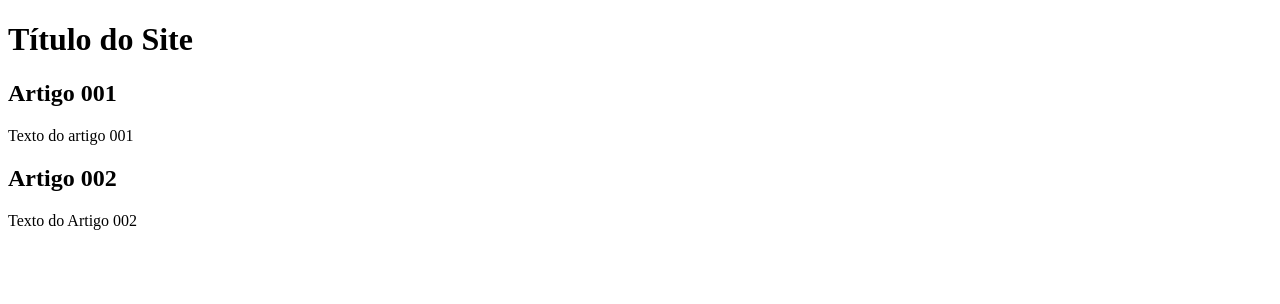
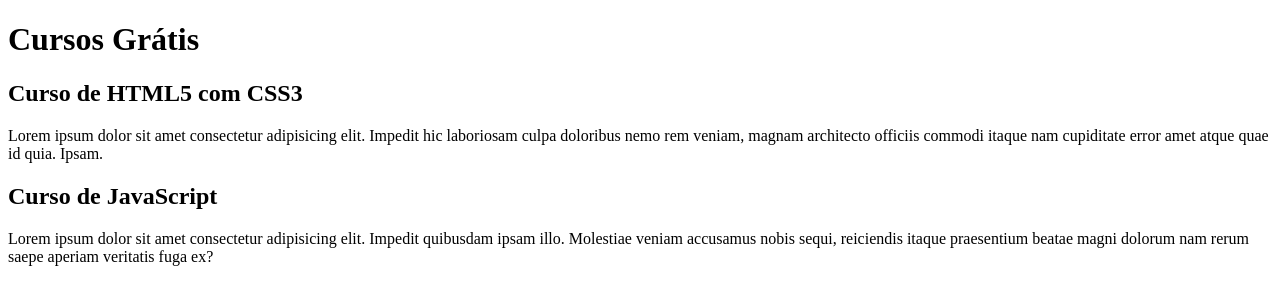
Before and after one commit to AndreIgnacio1986/projeto-site, a plain HTML site: page index.html in a window 1280 px wide. Drawn offline with Linux system fonts and the light colour scheme.

Commit message:
Started to write the content
I just gave name to some headers and added two loren

```diff
--- a/index.html
+++ b/index.html
@@ -8,15 +8,15 @@
 <body>
     <main>
         <header>
-            <h1>Título do Site</h1>
+            <h1>Cursos Grátis</h1>
         </header>
         <article>
-            <h2>Artigo 001</h2>
-            <p>Texto do artigo 001</p>
+            <h2>Curso de HTML5 com CSS3</h2>
+            <p>Lorem ipsum dolor sit amet consectetur adipisicing elit. Impedit hic laboriosam culpa doloribus nemo rem veniam, magnam architecto officiis commodi itaque nam cupiditate error amet atque quae id quia. Ipsam.</p>
         </article>
         <article>
-            <h2>Artigo 002</h2>
-            <p>Texto do Artigo 002</p>
+            <h2>Curso de JavaScript</h2>
+            <p>Lorem ipsum dolor sit amet consectetur adipisicing elit. Impedit quibusdam ipsam illo. Molestiae veniam accusamus nobis sequi, reiciendis itaque praesentium beatae magni dolorum nam rerum saepe aperiam veritatis fuga ex?</p>
 
         </article>
     </main>
```
